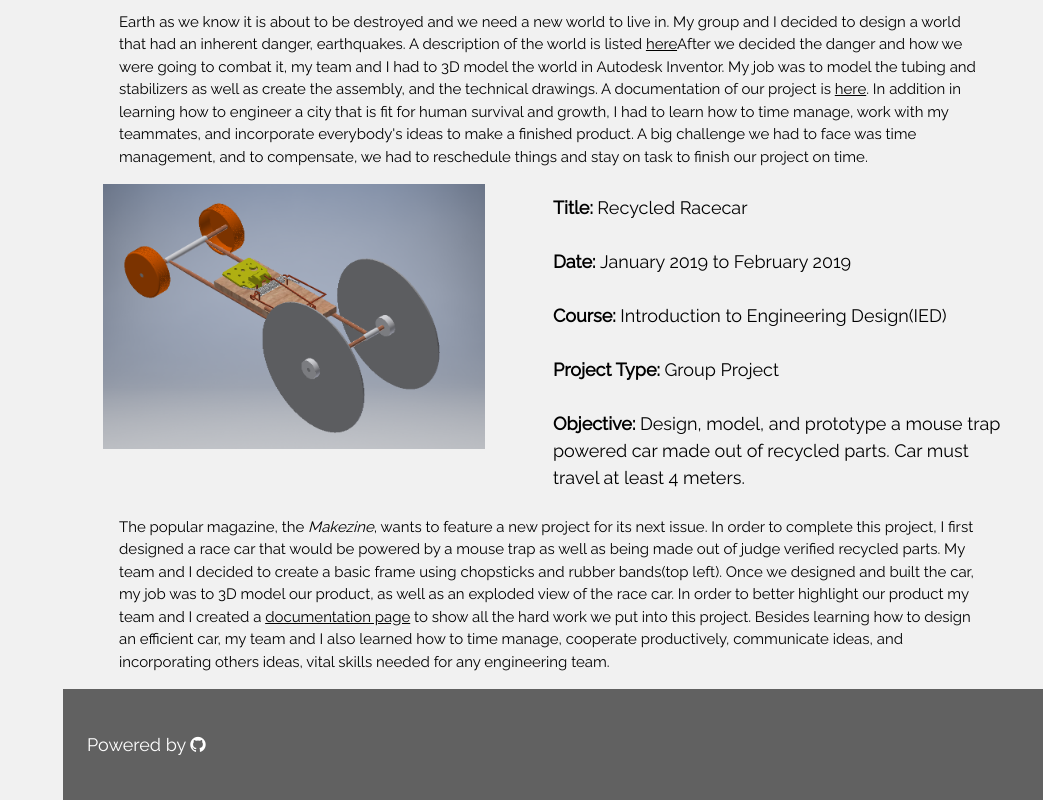
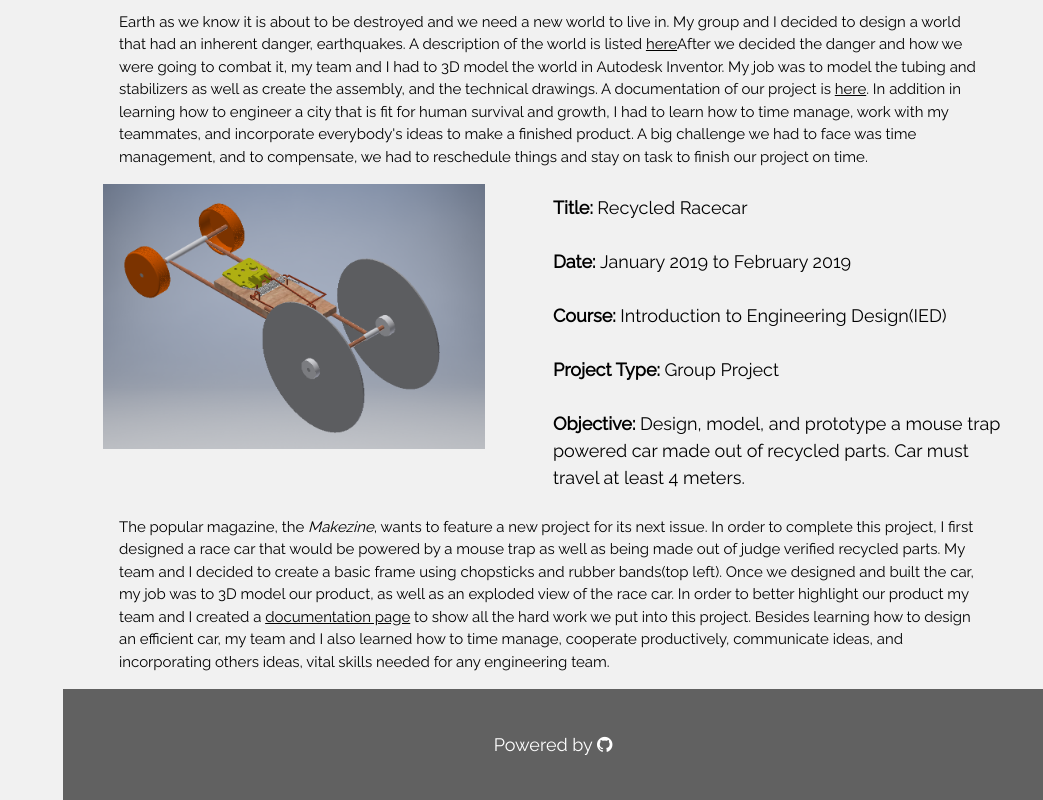
Before and after one commit to biancanev/engineering-portfolio, a plain HTML site: page projects.html in a window 1280 px wide. Shown: the part 1297-2097 px from the top of the page, without its empty margins (237-1280 px from the left). Drawn offline with nearby package versions, Linux system fonts and the light colour scheme.

Commit message:
Update projects.html

```diff
--- a/projects.html
+++ b/projects.html
@@ -110,8 +110,8 @@ body,h1,h2,h3,h4,h5,h6 {font-family: "Raleway", sans-serif}
     </div>
   </div>
    <footer class="w3-container w3-padding-32 w3-dark-grey">
-    <div class="w3-row-padding">
-      <h5>Powered by <i class="fa fa-github w3-center"></i></h5>
+    <div class="w3-row-padding w3-center">
+      <h5>Powered by <i class="fa fa-github"></i></h5>
     </div>
   </footer>
 <!-- End page content -->
```
